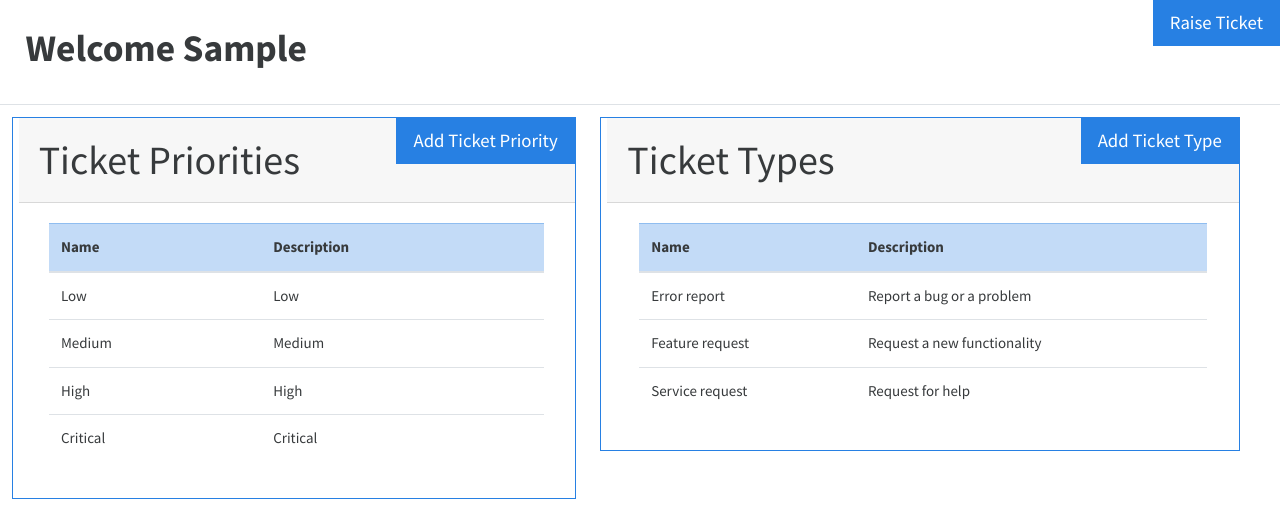
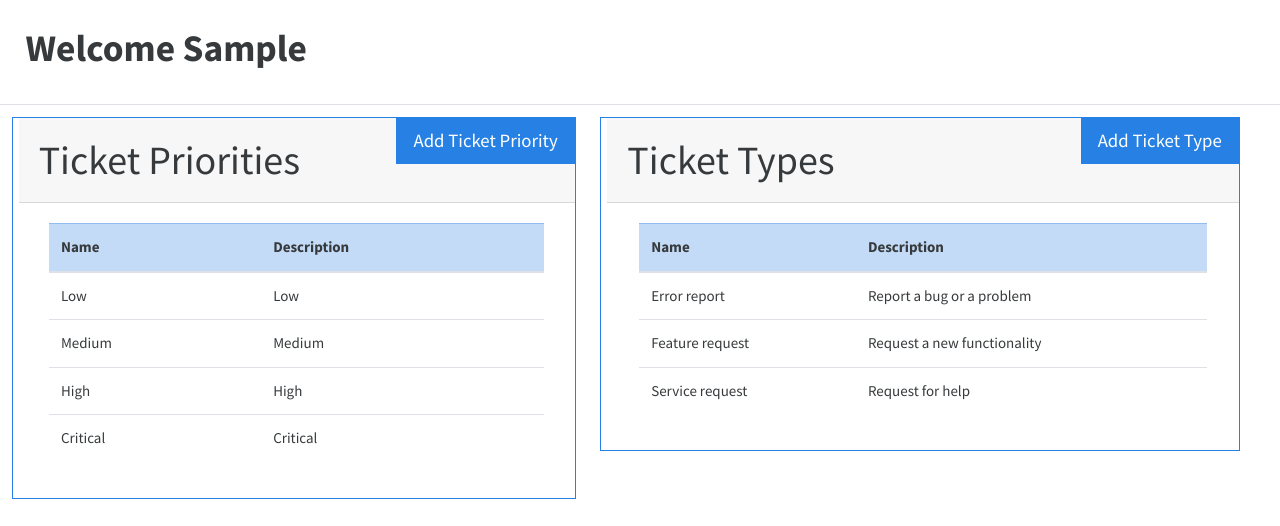
Before and after one commit to AnirudhGowdar/issue-tracker, a Django app: page /accounts/dashboard in a window 1280 px wide. Shown: the part 57-583 px from the top of the page. Run offline with Django 3.2, Linux system fonts and the light colour scheme; the visitor is signed in with stand-in values (Sample User, id 1); data comes from the database, SQL or seed files in the repository; data that the repository does not hold is empty; some libraries are stand-ins or nearby versions.

Commit message:
Update admin dashboard

```diff
--- a/templates/accounts/dashboards/dashboard_admin.html
+++ b/templates/accounts/dashboards/dashboard_admin.html
@@ -10,40 +10,9 @@
     </form>
 </li>
 {% block content %}
-<button type="button" class="btn btn-primary btn-lg" style= "float: right;"
-      onclick="window.location.href='../tickets/create'"> Raise Ticket</button>
 <h1 class="font-weight-bold text-capitalize" style="padding: 2%;">Welcome  {{ user.username }}</h1>
 <table class="table">
     <tr><td>
-<!--<div class="card border-primary mb-3" style="max-width: 40rem;padding-left: 1%;">
-    <div class="card-header" style="font-size: 30pt;">Your Tickets</div>
-    <div class="card-body">
-      <div style="padding-left:2%;padding-right: 2%">
-        <table class=" table ">
-            <thead class="table-primary">
-                <tr>
-                    <th>Title</th>
-                    <th>Project</th>
-                    <th>Status</th>
-                    <th></th>
-                </tr>
-            </thead>
-            <tbody>
-                {% for ticket in tickets %}
-                {% if ticket.owner.username == user.username %}
-                <tr>
-                    <td>{{ticket.title}}</td>
-                    <td>{{ticket.project.title}}</td>
-                    <td>{{ticket.ticket_status.name}}</td>
-                    <td><a href="{% url 'tickets:details' ticket.pk %}">Details</a></td>
-                </tr>
-                {% endif %}
-                {% endfor %}
-            </tbody>
-        </table>
-        </div>
-    </div>
-  </div>-->
   <div class="card border-primary mb-3" style="max-width: 40rem;padding-left: 1%;">
     <div class="pull-right">
         <button type="button" class="btn btn-primary btn-lg pull-right" style= "float: right;"
```
